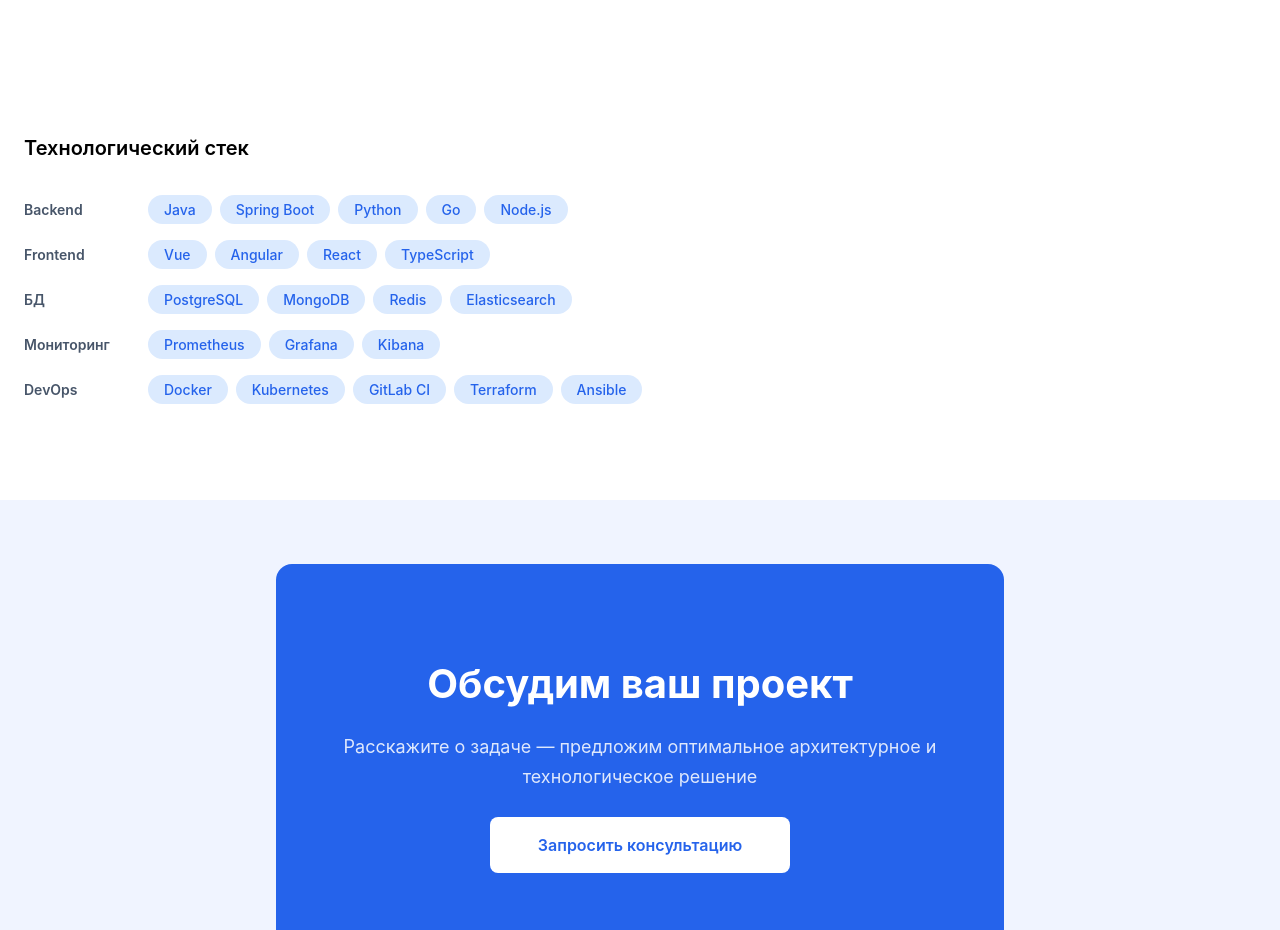
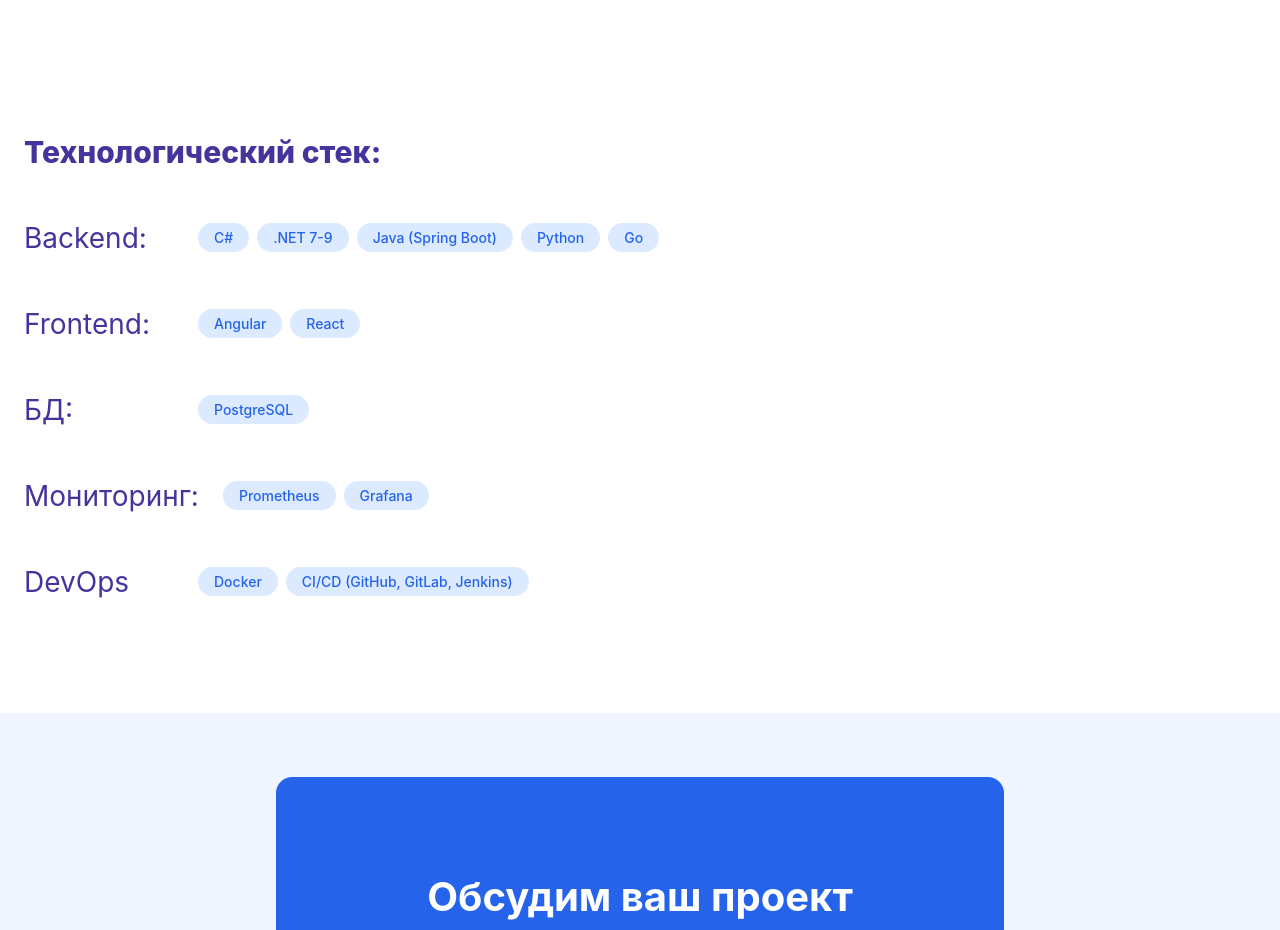
Before and after one commit to Dizel714/f-tech-landing, a Vue app: page / in a window 1280 px wide. Shown: the part 4640-5570 px from the top of the page. Built offline with nearby package versions, Linux system fonts and the light colour scheme.

Commit message:
Чипсы

```diff
--- a/src/components/sections/TechStackSection.vue
+++ b/src/components/sections/TechStackSection.vue
@@ -6,42 +6,36 @@
 const techStack = [
   {
     id: 'backend',
-    label: 'Backend',
+    label: 'Backend:',
     technologies: [
-      { name: 'Java', iconSrc: null },
-      { name: 'Spring Boot', iconSrc: null },
+      { name: 'C#', iconSrc: null },
+      { name: '.NET 7-9', iconSrc: null },
+      { name: 'Java (Spring Boot)', iconSrc: null },
       { name: 'Python', iconSrc: null },
       { name: 'Go', iconSrc: null },
-      { name: 'Node.js', iconSrc: null },
     ],
   },
   {
     id: 'frontend',
-    label: 'Frontend',
+    label: 'Frontend:',
     technologies: [
-      { name: 'Vue', iconSrc: null },
       { name: 'Angular', iconSrc: null },
       { name: 'React', iconSrc: null },
-      { name: 'TypeScript', iconSrc: null },
     ],
   },
   {
     id: 'db',
-    label: 'БД',
+    label: 'БД:',
     technologies: [
       { name: 'PostgreSQL', iconSrc: null },
-      { name: 'MongoDB', iconSrc: null },
-      { name: 'Redis', iconSrc: null },
-      { name: 'Elasticsearch', iconSrc: null },
     ],
   },
   {
     id: 'monitoring',
-    label: 'Мониторинг',
+    label: 'Мониторинг:',
     technologies: [
       { name: 'Prometheus', iconSrc: null },
       { name: 'Grafana', iconSrc: null },
-      { name: 'Kibana', iconSrc: null },
     ],
   },
   {
@@ -49,10 +43,7 @@
     label: 'DevOps',
     technologies: [
       { name: 'Docker', iconSrc: null },
-      { name: 'Kubernetes', iconSrc: null },
-      { name: 'GitLab CI', iconSrc: null },
-      { name: 'Terraform', iconSrc: null },
-      { name: 'Ansible', iconSrc: null },
+      { name: 'CI/CD (GitHub, GitLab, Jenkins)', iconSrc: null },
     ],
   },
 ]
@@ -62,7 +53,7 @@
 
   <section class="tech-stack" id="tech-stack">
     <div class="tech-stack__container">
-      <h2 class="tech-stack__heading">Технологический стек</h2>
+      <h2 class="tech-stack__heading">Технологический стек:</h2>
 
       <ul class="tech-stack__list">
         <li
@@ -111,10 +102,12 @@
 /* --- Подзаголовок --- */
 .tech-stack__heading {
   margin-bottom: var(--spacing-xl);
-  /* ↓ Задай font-size, font-weight и color по дизайну */
-  font-size: var(--font-size-lg);
-  font-weight: var(--font-weight-semibold);
-  color: var(--color-text-primary);
+  font-family: 'Inter', sans-serif;
+  font-style: normal;
+  font-weight: 800;
+  font-size: 30px;
+  line-height: 38px;
+  color: #43359C;
 }
 
 /* --- Список направлений в колонку --- */
@@ -134,13 +127,13 @@
 }
 
 .tech-stack__category {
-  /* Фиксированная ширина для выравнивания колонки */
-  flex: 0 0 100px;
-
-  /* ↓ Задай font-size, font-weight и color по дизайну */
-  font-size: var(--font-size-sm);
-  font-weight: var(--font-weight-semibold);
-  color: var(--color-text-secondary);
+  flex: 0 0 150px;
+  font-family: 'Inter', sans-serif;
+  font-style: normal;
+  font-weight: 400;
+  font-size: 28px;
+  line-height: 70px;
+  color: #43359C;
 }
 
 /* --- Строка чипсов — flex-row с переносом --- */
```
